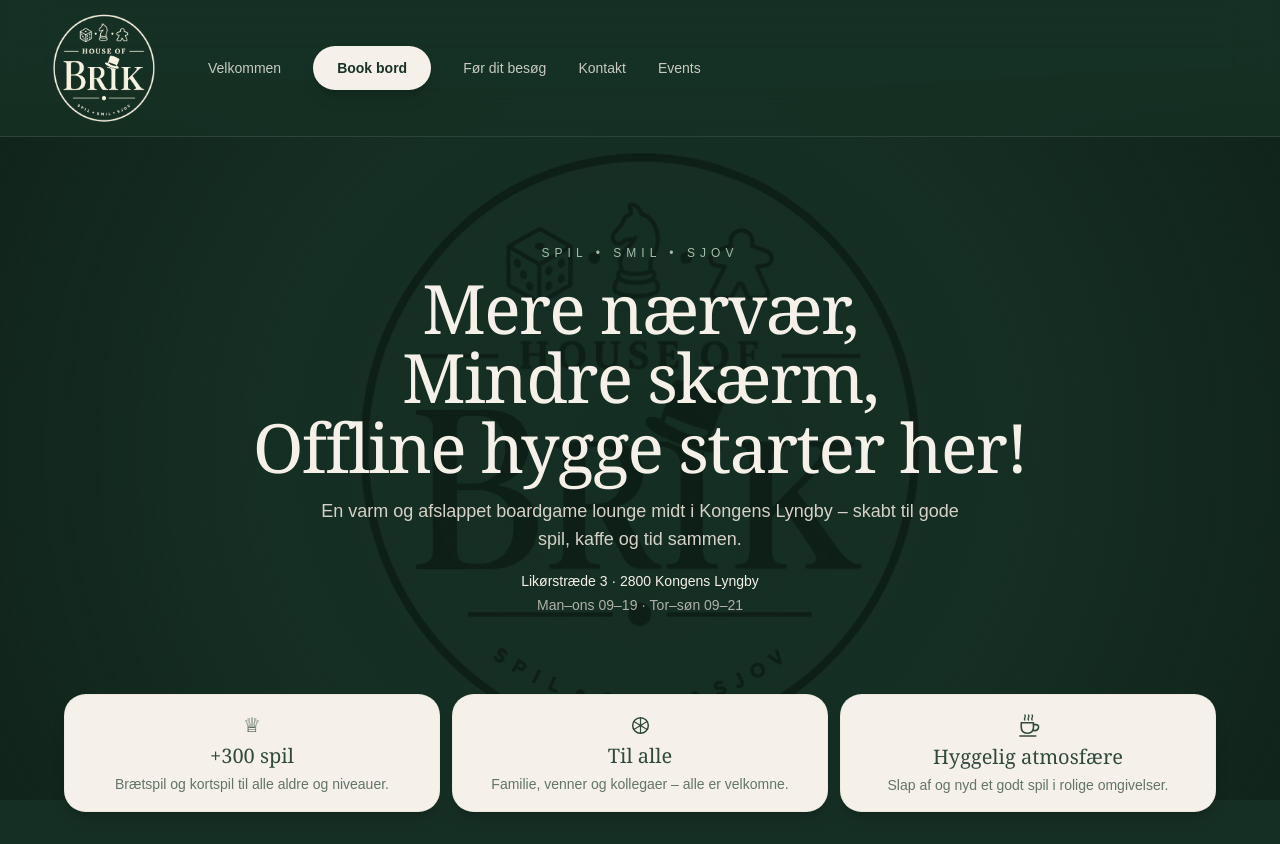
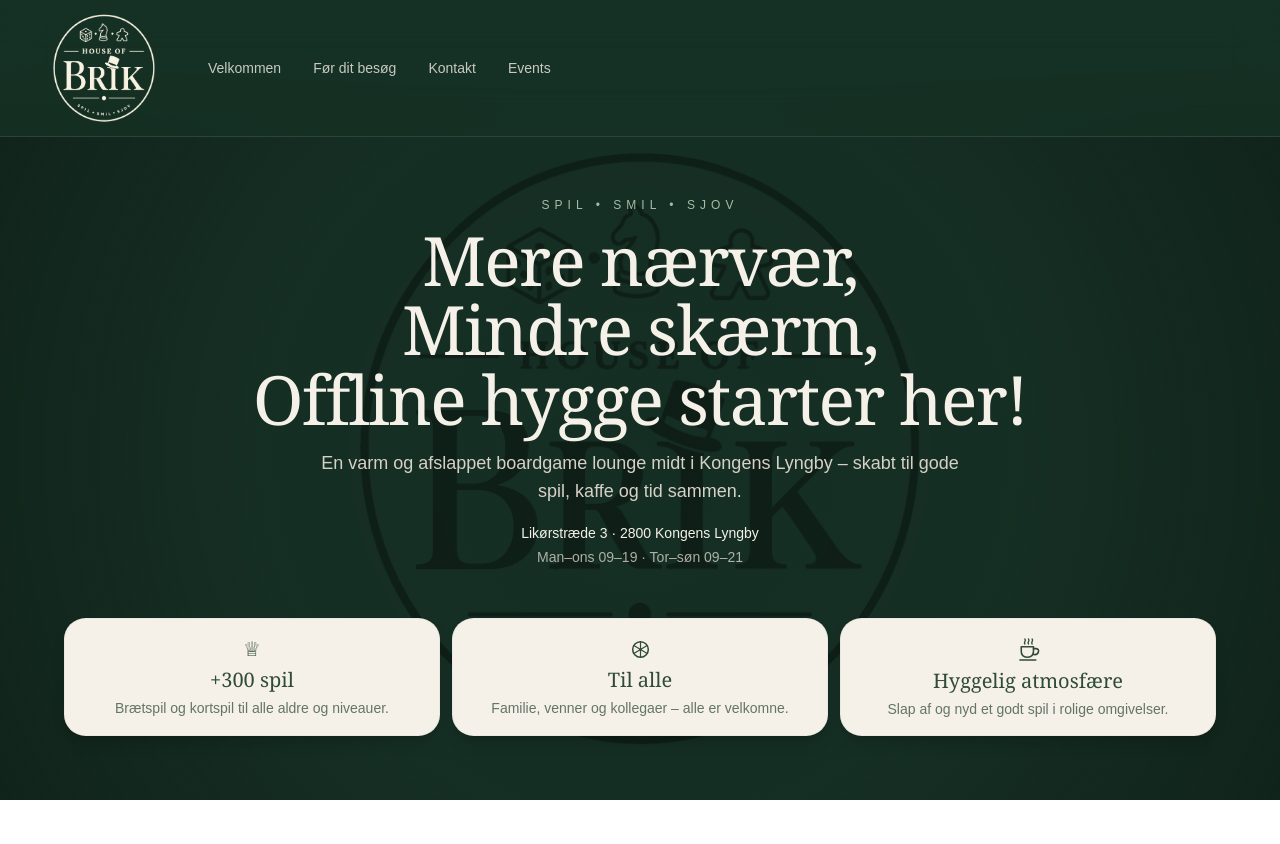
Before and after one commit to Houseofbrik/houseofbrik.dk, a Next.js app: page / in a window 1280 px wide. After the commit the page ends 800 px from the top, so only its background shows below. Built offline with nearby package versions, Linux system fonts and the light colour scheme.

Commit message:
Justeret forside layout og navigation

```diff
--- a/app/page.tsx
+++ b/app/page.tsx
@@ -80,13 +80,7 @@
                 Velkommen
               </button>
 
-              <button
-                onClick={() => goToView("booking")}
-                type="button"
-                className="rounded-full bg-[#F5F1E8] px-6 py-3 font-semibold text-[#183226] shadow-lg shadow-black/15 transition duration-300 hover:-translate-y-0.5 hover:bg-white hover:shadow-xl"
-              >
-                Book bord
-              </button>
+
 
               <button
                 onClick={() => goToView("praktisk")}
@@ -148,7 +142,7 @@
   onOpenBooking: () => void;
 }) {
   return (
-<section className="relative z-10 flex flex-col px-4 pb-8 pt-[156px] text-center sm:px-6 md:pt-[168px]">
+<section className="relative z-10 flex flex-col px-4 pb-6 pt-[140px] text-center sm:px-6 md:pt-[148px]">
       {/* USP-KORT ØVERST */}
     <div className="order-2 mx-auto grid w-full max-w-6xl gap-3 md:grid-cols-3">
         <FeatureCard
@@ -261,7 +255,7 @@
       </div>
 
       {/* KOMPAKT HERO */}
-      <div className="order-1 mx-auto flex min-h-[calc(100svh-300px)] max-w-6xl flex-col items-center justify-center py-5 md:min-h-[calc(100svh-274px)] md:py-4">
+      <div className="order-1 mx-auto flex min-h-[calc(100svh-340px)] max-w-6xl flex-col items-center justify-center py-3 md:min-h-[calc(100svh-330px)] md:py-3">
         <p className="mb-3 text-[10px] uppercase tracking-[0.42em] text-[#A7BCA8] sm:text-xs">
           Spil • Smil • Sjov
         </p>
```
